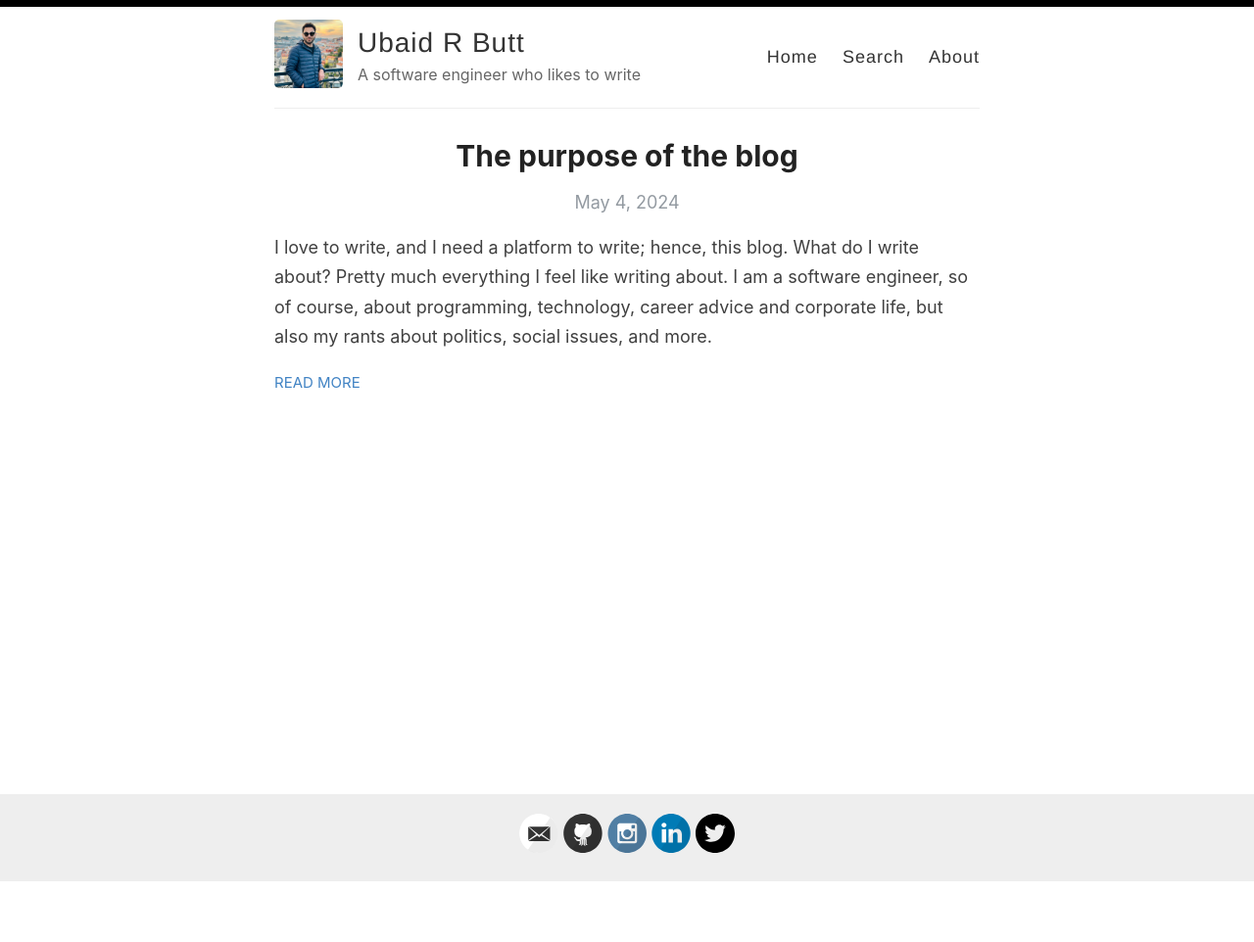
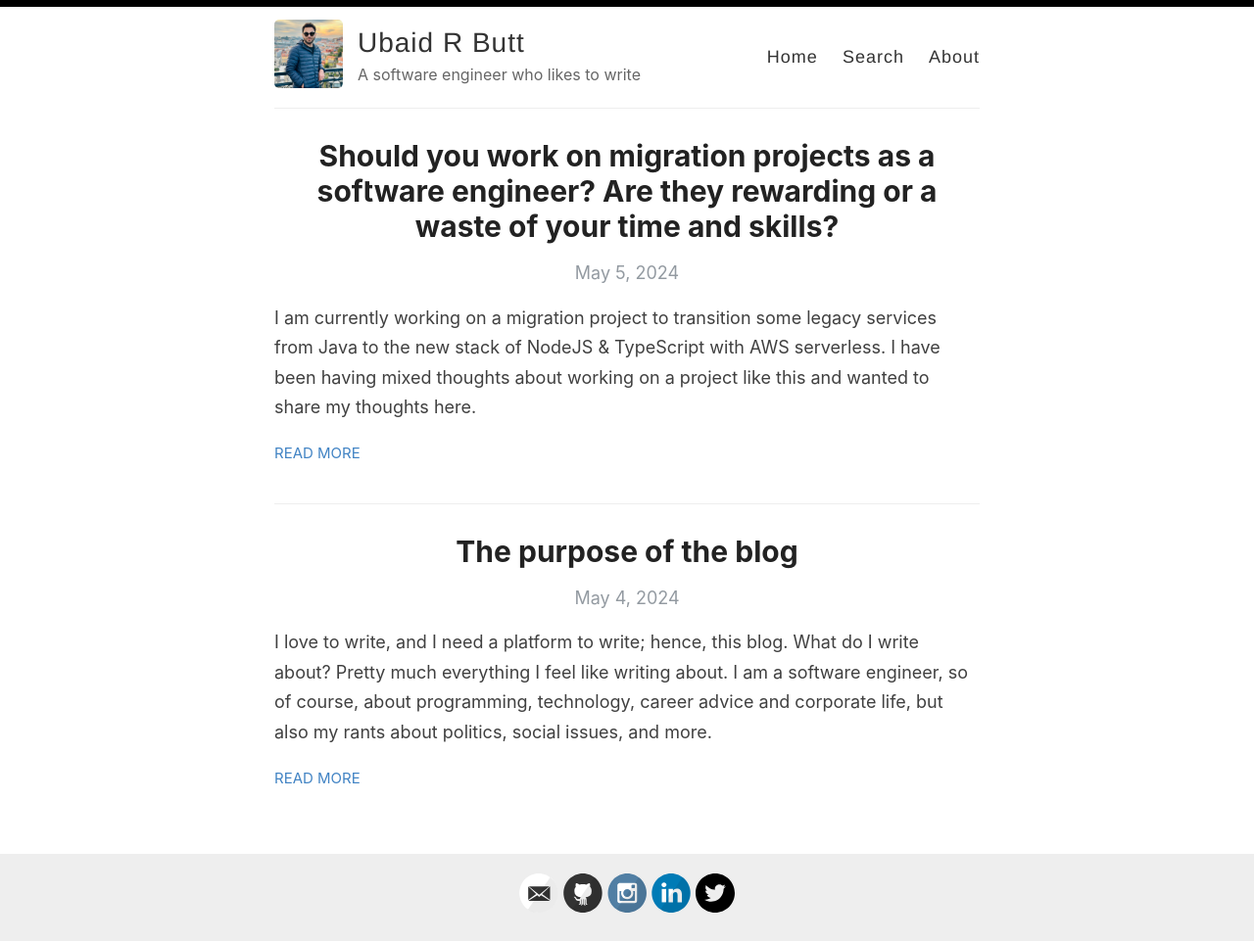
Before and after one commit to Ubaidbutt/ubaidbutt.github.io, a Jekyll site: the page built from index.html, in a window 1280 px wide. Shown: the whole page at 98% size. Built offline with Jekyll 4.4.1, drawn with Linux system fonts in a browser that asks for light colours; the list of posts is cut into pages by our own code; before the commit the page ends 901 px from its top, so only the background shows below that; some of the changed lines change nothing that is shown.

Commit message:
post about migration projects

```diff
--- /dev/null
+++ b/_posts/2024-05-05-migration-projects.md
@@ -0,0 +1,23 @@
+---
+layout: post
+title: "Should you work on migration projects as a software engineer? Are they rewarding or a waste of your time and skills?"
+categories: [technology, career]
+---
+
+I am currently working on a migration project to transition some legacy services from Java to the new stack of NodeJS & TypeScript with AWS serverless. I have been having mixed thoughts about working on a project like this and wanted to share my thoughts here.
+
+Let’s be honest, migration projects are dull and not rewarding for the most part. You are not building anything; in fact, the users of the application won’t even feel the difference. The business would add a one-liner at the year-end review saying that you have successfully migrated XYZ service to the new stack.
+
+The biggest motivation for us engineers (after money) is to know that we are building something that will be used by people, or if you are working in a platform team like myself, you build stuff that will be used by other engineers. In most cases, you are building new stuff, but that’s not the case with migration projects. Not working on new features makes you feel like you are not growing or being useful for the business.
+
+You have to deal with tricky people situations because you will be spending a lot of time with the legacy team to find and document information about the existing services and functionality, and that is a very tricky situation. Why? You are eventually migrating something that will put them out of business, so it is not as easy as it looks.
+
+I was getting demotivated thinking about all this, but I am someone who likes to create something positive out of difficult situations, and after doing some deep thinking, I did think about all the good things migration projects like this can bring to you.
+
+The first thing you learn is the art of communication and collaboration. As mentioned, you have to talk to so many different people, mostly from the legacy team, to extract information and understand the existing functionality. You have to talk to your product owner and other team members to plan the migration. It can also involve collaborating with other senior engineers and architects to finalize the design and architecture of the new system. You write a lot of documentation to document the existing functionality but also design documentation for the new system. In my case, I was also creating user stories for each individual task required to complete the migration project. You may not understand it, but this is a huge skill set to have in your toolbox when you are thinking to grow in your career.
+
+You can also improve your skills in the new target stack and make use of this project to enhance your understanding of the programming language, framework, libraries, etc. You can follow best practices, do things the right way, write tests, etc. You will, of course, have to negotiate and get your time from the PO and management, but this is achievable if you have good communication.
+
+You can also use this opportunity to strengthen your weak or not so strong skill areas. Imagine, you are a backend engineer but you are not very proficient in DevOps and cloud technology. You can involve yourself more in these areas and work on user stories to set up CI/CD pipelines or tasks related to setting up infrastructure.
+
+In conclusion, migration projects are boring especially if you are a senior engineer who is very proficient in the target stack already and have done these kinds of projects in the past. However, if you are a mid to senior-level engineer who still needs to learn a lot in the new target stack, migration projects can serve as a great opportunity for you to get hands-on experience in different technologies in the new target stack and get better in the areas where you need more work along with improving your communication and collaboration skills.
```
Also changed, not shown: _pages/about.md (line endings or trailing spaces).
